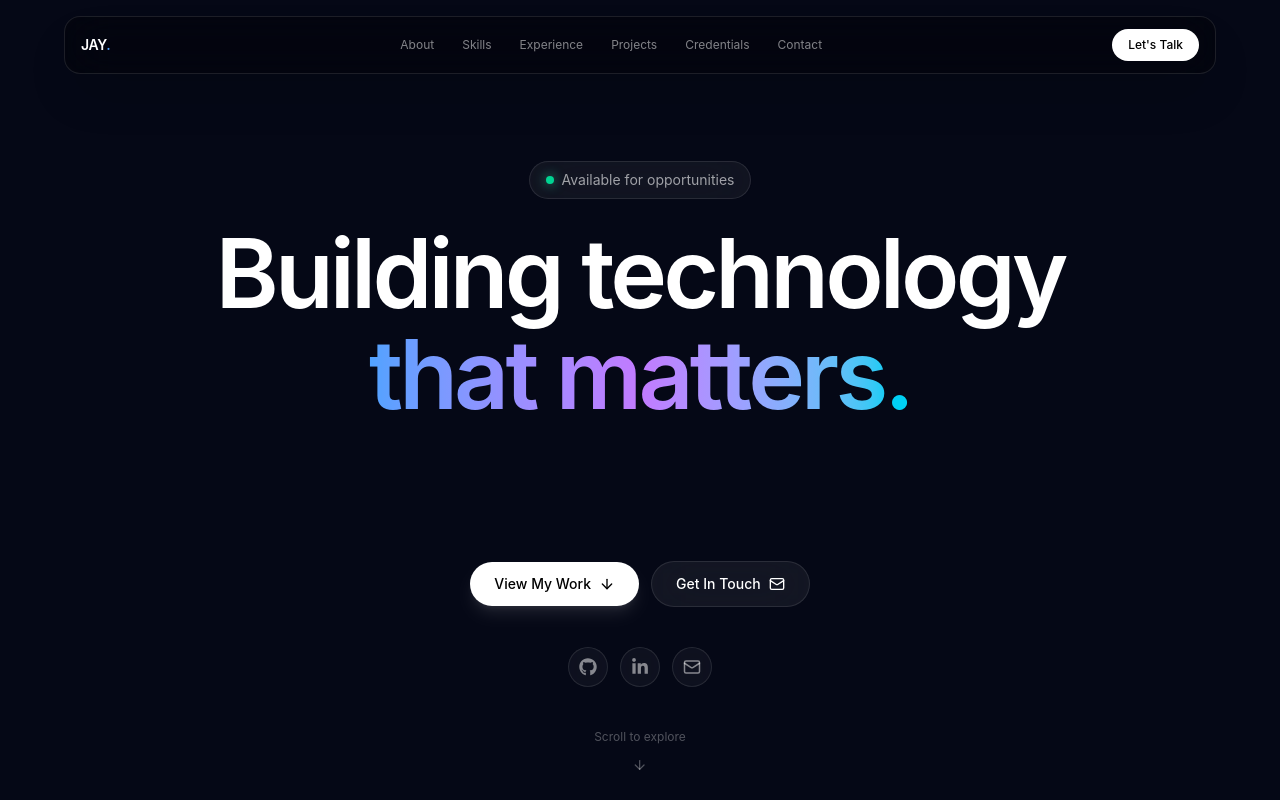
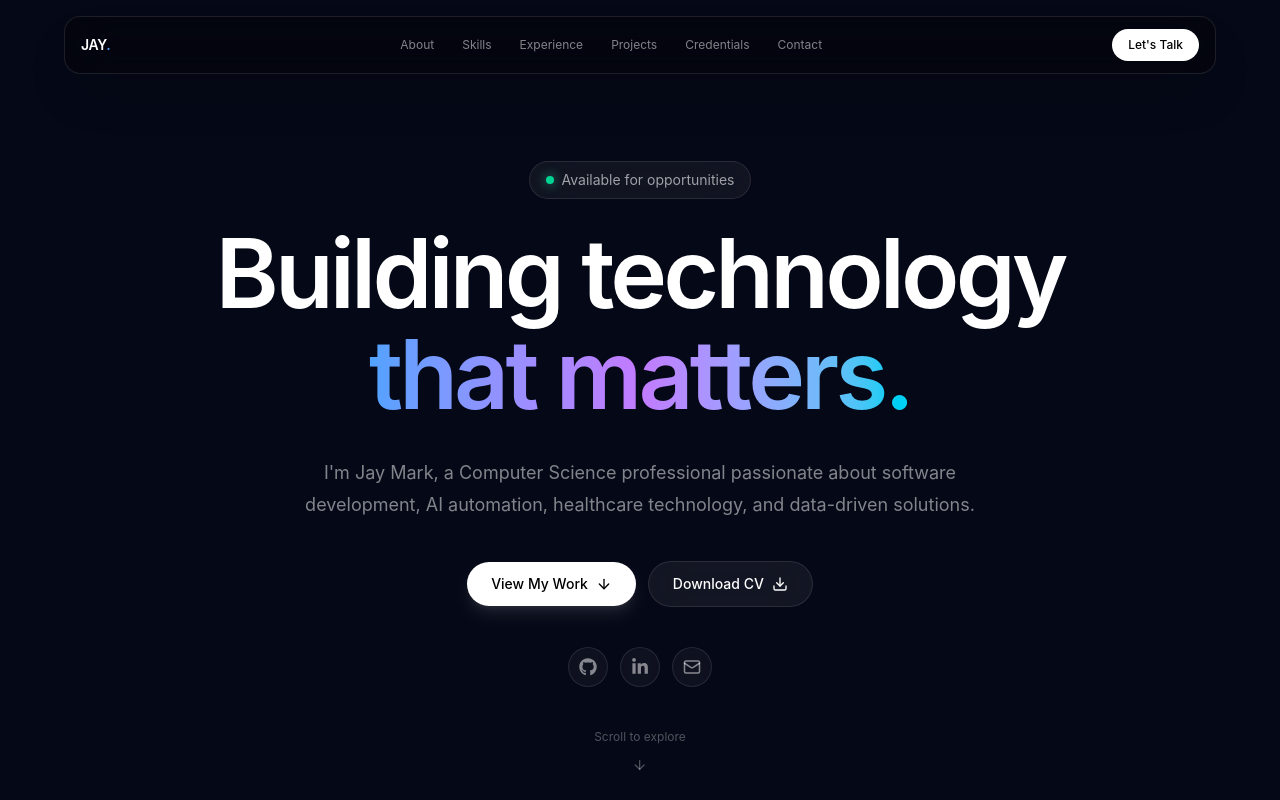
Before and after one commit to akihiro0330/jaymark-portfolio, a React (Vite) app: page / in a window 1280 px wide. Shown: the top 800 px of the page. Built offline with nearby package versions, Linux system fonts and the light colour scheme.

Commit message:
Add CV download to hero section

```diff
--- a/src/components/sections/Hero.tsx
+++ b/src/components/sections/Hero.tsx
@@ -1,5 +1,5 @@
 import { motion } from "framer-motion";
-import { ArrowDown, Mail } from "lucide-react";
+import { ArrowDown, Download, Mail } from "lucide-react";
 import { FaGithub, FaLinkedinIn } from "react-icons/fa6";
 import Button from "../ui/Button";
 
@@ -61,7 +61,7 @@ export default function Hero() {
           {/* Description */}
           <motion.p
             initial={{ opacity: 0, y: 20 }}
-            animate={{ opacity: 0, y: 0 }}
+            animate={{ opacity: 1, y: 0 }}
             transition={{ duration: 0.7, delay: 0.3 }}
             className="
               mx-auto
@@ -85,15 +85,24 @@ export default function Hero() {
             transition={{ duration: 0.7, delay: 0.5 }}
             className="mt-10 flex flex-col items-center justify-center gap-3 sm:flex-row"
           >
+            {/* View My Work */}
+            <a href="#projects">
               <Button>
                 View My Work
                 <ArrowDown size={16} />
               </Button>
+            </a>
 
+            {/* Download CV */}
+            <a
+              href="/Jay_Mark_Bolalaque_CV.pdf"
+              download="Jay_Mark_Bolalaque_CV.pdf"
+            >
               <Button variant="secondary">
-              Get In Touch
-              <Mail size={16} />
+                Download CV
+                <Download size={16} />
               </Button>
+            </a>
           </motion.div>
 
           {/* Social links */}
@@ -103,8 +112,11 @@ export default function Hero() {
             transition={{ duration: 0.8, delay: 0.8 }}
             className="mt-10 flex justify-center gap-3"
           >
+            {/* GitHub */}
             <a
-              href="#"
+              href="https://github.com/akihiro0330"
+              target="_blank"
+              rel="noreferrer"
               aria-label="GitHub"
               className="
                 flex
@@ -128,8 +140,11 @@ export default function Hero() {
               <FaGithub size={18} />
             </a>
 
+            {/* LinkedIn */}
             <a
-              href="#"
+              href="https://www.linkedin.com/in/jay-mark-bolalaque-/"
+              target="_blank"
+              rel="noreferrer"
               aria-label="LinkedIn"
               className="
                 flex
@@ -153,6 +168,7 @@ export default function Hero() {
               <FaLinkedinIn size={18} />
             </a>
 
+            {/* Email */}
             <a
               href="#contact"
               aria-label="Email"
```
Also changed, not shown: 1 other file (tests, documents, lock files or other folders). Lines whose indentation alone changed are shown as unchanged.
